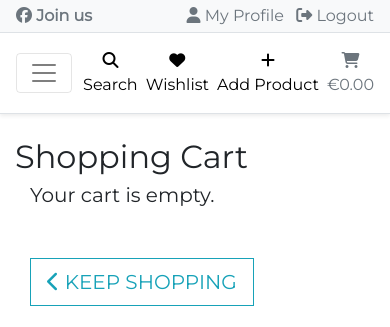
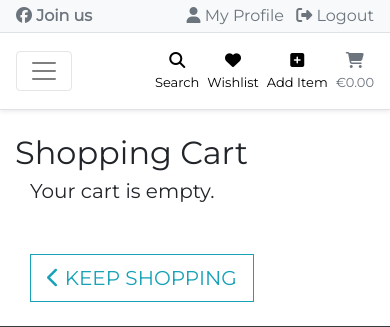
Before and after one commit to FlashDrag/cyclebay, a Django app: page /bag/ in a window 390 px wide. Shown: the top 327 px of the page. Run offline with Django 3.2, Linux system fonts and the light colour scheme; the visitor is signed in with stand-in values (Sample User, id 1); data comes from the database, SQL or seed files in the repository; parts of the project's set-up code (start-up, migrations or seed data) failed here and were passed over; some libraries are stand-ins or nearby versions.

Commit message:
Decrease navbar font size for small screens

```diff
--- a/static/css/base.css
+++ b/static/css/base.css
@@ -240,6 +240,16 @@ body {
   }
 }
 
+#nav-buttons-list a[role="button"] p {
+  font-size: 16px;
+}
+
+@media (max-width: 400px) {
+  #nav-buttons-list a[role="button"] p {
+    font-size: 13px;
+  }
+}
+
 .dropdown-item:active {
   color: #fff;
   text-decoration: none;
--- a/templates/base.html
+++ b/templates/base.html
@@ -105,7 +105,7 @@
         <span class="navbar-toggler-icon"></span>
       </button>
 
-      <ul class="list-inline list-unstyled d-flex align-items-center justify-content-end my-0 flex-grow-1 order-lg-last">
+      <ul id="nav-buttons-list" class="list-inline list-unstyled d-flex align-items-center justify-content-end my-0 flex-grow-1 order-lg-last">
         <!-- Centered search bar on large screens -->
         <li class="list-inline-item mx-xl-auto">
           <!-- Search bar for large screens -->
@@ -127,16 +127,16 @@
             data-toggle="collapse" href="#collapse-search-bar"
             aria-expanded="false" aria-controls="collapse-search-bar">
             <div class="text-center">
-              <i class="fa fa-search"></i>
+              <i class="fa fa-search" aria-label="Search button"></i>
               <p class="my-0">Search</p>
             </div>
           </a>
         </li>
         {% if request.user.is_authenticated %}
           <li class="list-inline-item">
-            <a class="text-black nav-link px-0 px-lg-2" href="{% url 'wishlist' %}">
+            <a class="text-black nav-link px-0 px-lg-2" href="{% url 'wishlist' %}" role="button">
               <div class="text-center">
-                <i class="fas fa-heart"></i>
+                <i class="fas fa-heart" aria-label="Wishlist"></i>
                 <p class="my-0">Wishlist</p>
               </div>
             </a>
@@ -145,16 +145,16 @@
         {% if request.user.is_authenticated %}
           <li class="list-inline-item">
             {% if request.user.is_staff %}
-              <a class="text-black nav-link px-0 px-lg-2" href="{% url 'add_product' %}">
+              <a class="text-black nav-link px-0 px-lg-2" href="{% url 'add_product' %}" role="button">
                 <div class="text-center">
-                  <i class="fas fa-plus"></i>
-                  <p class="my-0">Add Product</p>
+                  <i class="fas fa-plus-square" aria-label="Add Product"></i>
+                  <p class="my-0">Add Item</p>
                 </div>
               </a>
             {% else %}
-              <a class="text-black nav-link px-0 px-lg-2" href="{% url 'profile' %}">
+              <a class="text-black nav-link px-0 px-lg-2" href="{% url 'profile' %}" role="button">
                 <div class="text-center">
-                  <i class="fas fa-user"></i>
+                  <i class="fas fa-user" aria-label="My Profile"></i>
                   <p class="my-0">My Profile</p>
                 </div>
               </a>
@@ -164,7 +164,7 @@
         </li>
         <li class="list-inline-item">
           <a class="{% if grand_total %}text-yellow font-weight-bold{% else %}text-secondary{% endif %} nav-link px-0 px-lg-2"
-            href="{% url 'view_bag' %}">
+            href="{% url 'view_bag' %}" role="button">
             <div class="text-center">
               <i class="fas fa-shopping-cart"></i>
               <p class="my-0">
```
